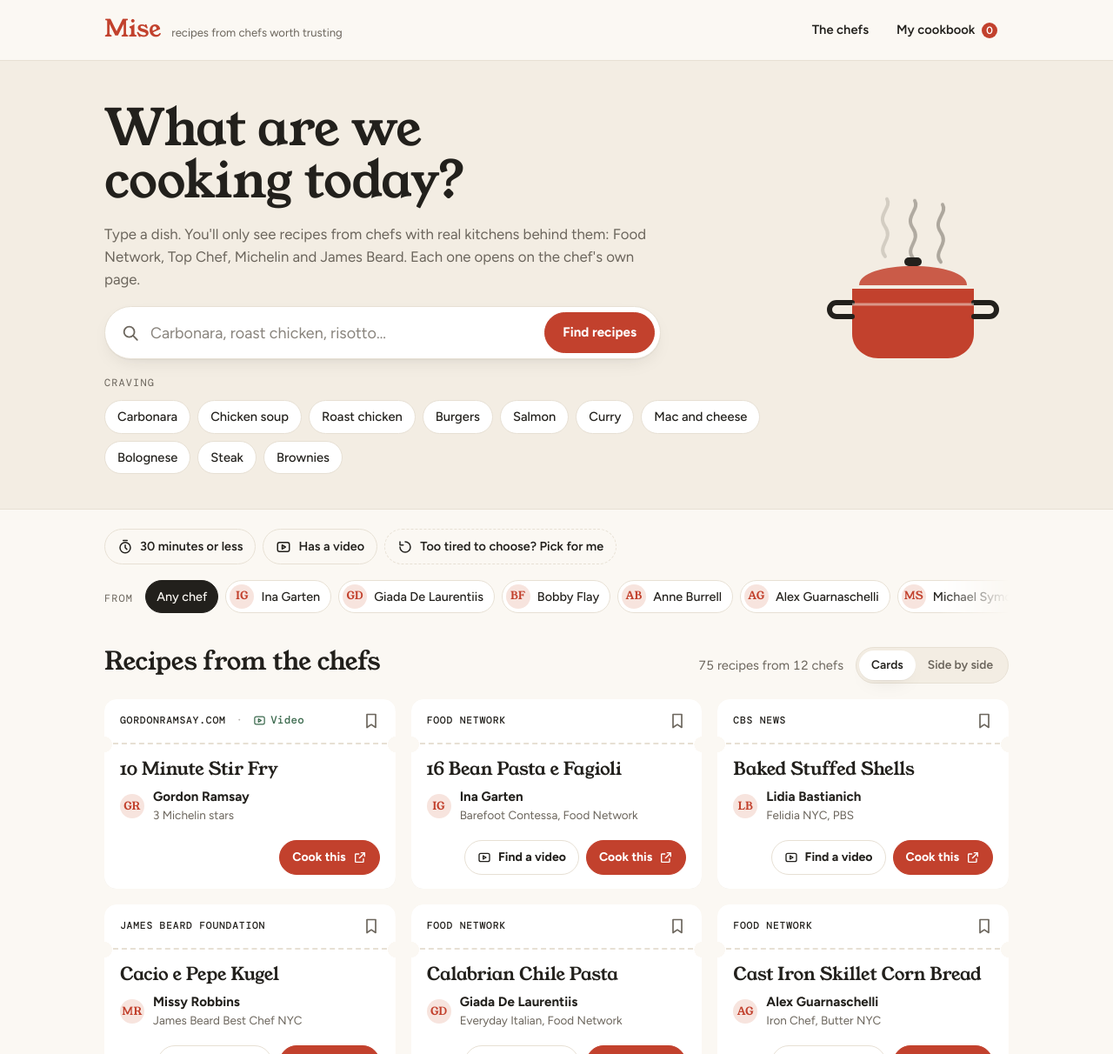
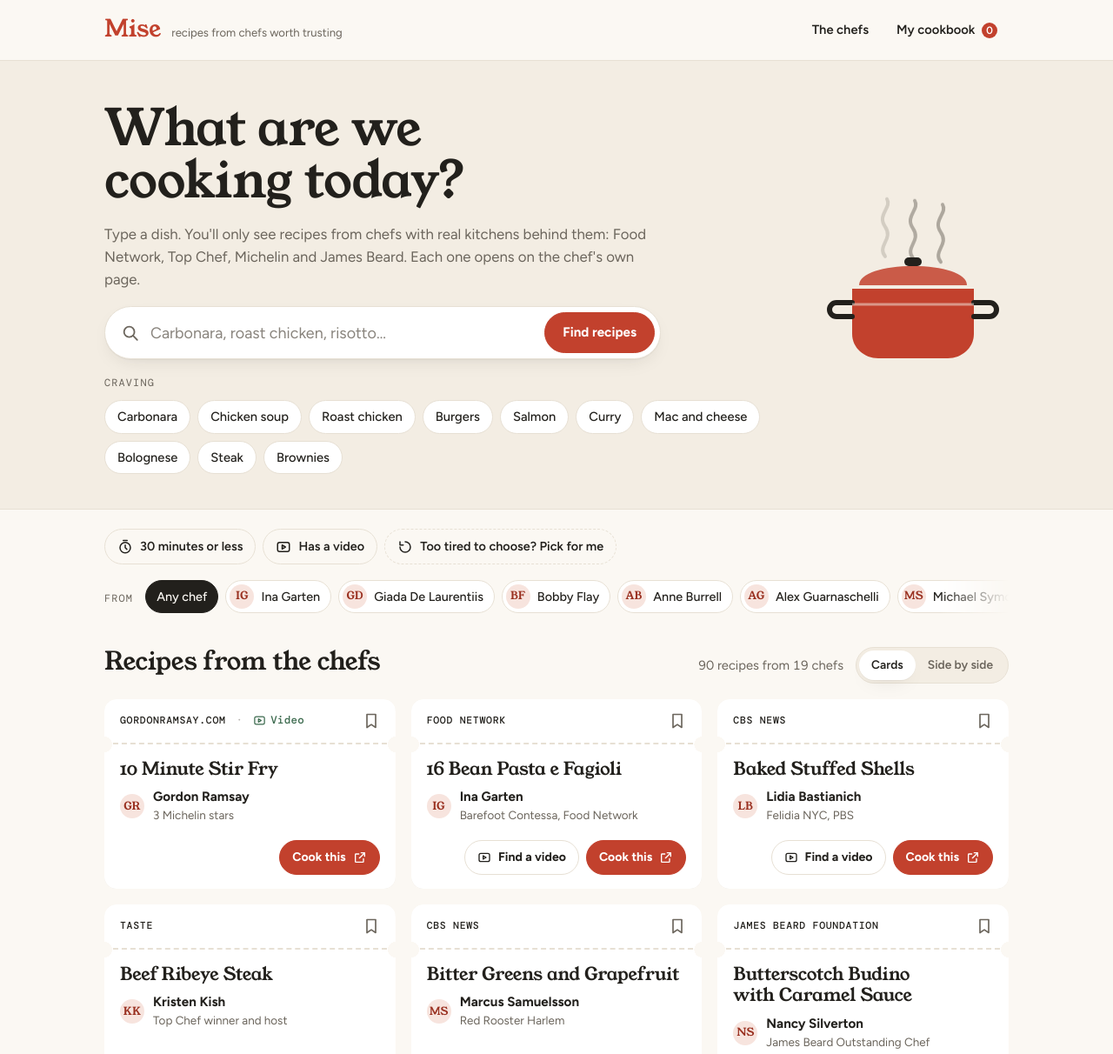
Before and after one commit to rhiannaferreira/Mise, a website built with Vite: page index.html in a window 1280 px wide. Shown: the top 1212 px of the page at 87% size. Built offline with nearby package versions, Linux system fonts and the light colour scheme.

Commit message:
Add seven more chefs and an accessibility pass
Jacques Pépin, Thomas Keller, José Andrés, Nancy Silverton, Marcus
Samuelsson, Kristen Kish and Richard Blais, with 15 hand-checked
recipes (90 total). Results count is now the only live region, / jumps
to search and Escape clears it, and monograms meet text contrast.
axe-core reports no violations in light or dark.

Co-Authored-By: Claude Opus 5.5 <noreply@anthropic.com>
Claude-Session: https://claude.ai/code/session_01ByUYPw68PUh4WqknyDAEDM

```diff
--- a/index.html
+++ b/index.html
@@ -40,7 +40,7 @@
           <form class="searchbar" id="searchForm" role="search">
             <label class="sr" for="q">Search a dish</label>
             <svg class="searchbar-icon" viewBox="0 0 24 24" aria-hidden="true"><circle cx="10.5" cy="10.5" r="6.5"/><path d="m15.5 15.5 5 5"/></svg>
-            <input id="q" name="q" type="search" placeholder="Carbonara, roast chicken, risotto…" autocomplete="off" enterkeyhint="search">
+            <input id="q" name="q" type="search" placeholder="Carbonara, roast chicken, risotto…" aria-keyshortcuts="/" autocomplete="off" enterkeyhint="search">
             <button type="submit" class="btn btn-tomato"><span class="btn-long">Find recipes</span><span class="btn-short">Find</span></button>
           </form>
           <div class="cravings" aria-label="Popular dishes">
@@ -83,11 +83,11 @@
       </div>
     </section>
 
-    <section class="shell results-wrap" id="results" aria-live="polite">
+    <section class="shell results-wrap" id="results" aria-labelledby="resultsTitle">
       <div class="results-head">
         <h2 id="resultsTitle">Recipes</h2>
         <div class="results-tools">
-          <p class="results-count" id="resultsCount"></p>
+          <p class="results-count" id="resultsCount" role="status" aria-live="polite"></p>
           <div class="viewswitch" id="viewSwitch" role="group" aria-label="How to show recipes">
             <button type="button" data-view="cards" aria-pressed="true">Cards</button>
             <button type="button" data-view="compare" aria-pressed="false">Side by side</button>
--- a/public/data/chefs.json
+++ b/public/data/chefs.json
@@ -6,8 +6,16 @@
   "about": "Hosted Barefoot Contessa on Food Network since 2002. Known for simple, reliable home cooking.",
   "kind": "tv",
   "sources": [
-   { "host": "www.foodnetwork.com", "pathPrefix": "/recipes/ina-garten/", "label": "Food Network" },
-   { "host": "barefootcontessa.com", "pathPrefix": "/recipes/", "label": "Barefoot Contessa" }
+   {
+    "host": "www.foodnetwork.com",
+    "pathPrefix": "/recipes/ina-garten/",
+    "label": "Food Network"
+   },
+   {
+    "host": "barefootcontessa.com",
+    "pathPrefix": "/recipes/",
+    "label": "Barefoot Contessa"
+   }
   ]
  },
  {
@@ -17,8 +25,16 @@
   "about": "Le Cordon Bleu Paris graduate. Hosted Everyday Italian and runs the Giadzy recipe site.",
   "kind": "tv",
   "sources": [
-   { "host": "www.foodnetwork.com", "pathPrefix": "/recipes/giada-de-laurentiis/", "label": "Food Network" },
-   { "host": "giadzy.com", "pathPrefix": "/recipes/", "label": "Giadzy" }
+   {
+    "host": "www.foodnetwork.com",
+    "pathPrefix": "/recipes/giada-de-laurentiis/",
+    "label": "Food Network"
+   },
+   {
+    "host": "giadzy.com",
+    "pathPrefix": "/recipes/",
+    "label": "Giadzy"
+   }
   ]
  },
  {
@@ -28,7 +44,11 @@
   "about": "Iron Chef and host of Beat Bobby Flay. Founded Mesa Grill in New York.",
   "kind": "tv",
   "sources": [
-   { "host": "www.foodnetwork.com", "pathPrefix": "/recipes/bobby-flay/", "label": "Food Network" }
+   {
+    "host": "www.foodnetwork.com",
+    "pathPrefix": "/recipes/bobby-flay/",
+    "label": "Food Network"
+   }
   ]
  },
  {
@@ -38,7 +58,11 @@
   "about": "Culinary Institute of America graduate. Hosted Secrets of a Restaurant Chef and Worst Cooks in America.",
   "kind": "tv",
   "sources": [
-   { "host": "www.foodnetwork.com", "pathPrefix": "/recipes/anne-burrell/", "label": "Food Network" }
+   {
+    "host": "www.foodnetwork.com",
+    "pathPrefix": "/recipes/anne-burrell/",
+    "label": "Food Network"
+   }
   ]
  },
  {
@@ -48,7 +72,11 @@
   "about": "Iron Chef and Chopped judge. Executive chef at Butter in New York.",
   "kind": "restaurant",
   "sources": [
-   { "host": "www.foodnetwork.com", "pathPrefix": "/recipes/alexandra-guarnaschelli/", "label": "Food Network" }
+   {
+    "host": "www.foodnetwork.com",
+    "pathPrefix": "/recipes/alexandra-guarnaschelli/",
+    "label": "Food Network"
+   }
   ]
  },
  {
@@ -58,7 +86,11 @@
   "about": "Iron Chef and James Beard Best Chef winner. Chef-owner of Lola in Cleveland.",
   "kind": "restaurant",
   "sources": [
-   { "host": "www.foodnetwork.com", "pathPrefix": "/recipes/michael-symon/", "label": "Food Network" }
+   {
+    "host": "www.foodnetwork.com",
+    "pathPrefix": "/recipes/michael-symon/",
+    "label": "Food Network"
+   }
   ]
  },
  {
@@ -68,8 +100,16 @@
   "about": "Chef-owner of Restaurant Gordon Ramsay in London, which holds three Michelin stars.",
   "kind": "restaurant",
   "sources": [
-   { "host": "www.gordonramsay.com", "pathPrefix": "/gr/recipes/", "label": "GordonRamsay.com" },
-   { "host": "www.gordonramsayrestaurants.com", "pathPrefix": "/recipes/", "label": "Gordon Ramsay Restaurants" }
+   {
+    "host": "www.gordonramsay.com",
+    "pathPrefix": "/gr/recipes/",
+    "label": "GordonRamsay.com"
+   },
+   {
+    "host": "www.gordonramsayrestaurants.com",
+    "pathPrefix": "/recipes/",
+    "label": "Gordon Ramsay Restaurants"
+   }
   ]
  },
  {
@@ -79,7 +119,11 @@
   "about": "Trained at London's River Café before The Naked Chef. Big on quick, fresh home cooking.",
   "kind": "tv",
   "sources": [
-   { "host": "www.jamieoliver.com", "pathPrefix": "/recipes/", "label": "JamieOliver.com" }
+   {
+    "host": "www.jamieoliver.com",
+    "pathPrefix": "/recipes/",
+    "label": "JamieOliver.com"
+   }
   ]
  },
  {
@@ -121,7 +165,11 @@
   "about": "Chef-owner of Felidia in New York and host of Lidia's Kitchen on PBS.",
   "kind": "tv",
   "sources": [
-   { "host": "lidiasitaly.com", "pathPrefix": "/recipes/", "label": "Lidia's Italy" }
+   {
+    "host": "lidiasitaly.com",
+    "pathPrefix": "/recipes/",
+    "label": "Lidia's Italy"
+   }
   ]
  },
  {
@@ -131,5 +179,67 @@
   "about": "Author of The Food Lab and longtime culinary director of Serious Eats. Explains the why behind each step.",
   "kind": "tv",
   "sources": []
+ },
+ {
+  "id": "pepin",
+  "name": "Jacques Pépin",
+  "credential": "PBS legend",
+  "about": "Cooked for three French heads of state, then taught America technique on PBS for decades. James Beard Lifetime Achievement winner.",
+  "kind": "tv",
+  "sources": []
+ },
+ {
+  "id": "keller",
+  "name": "Thomas Keller",
+  "credential": "3 Michelin stars, twice",
+  "about": "Chef of The French Laundry in Napa and Per Se in New York, both with three Michelin stars.",
+  "kind": "restaurant",
+  "sources": []
+ },
+ {
+  "id": "andres",
+  "name": "José Andrés",
+  "credential": "James Beard Outstanding Chef",
+  "about": "Brought Spanish tapas to America. Runs minibar in Washington, D.C. and founded World Central Kitchen.",
+  "kind": "restaurant",
+  "sources": []
+ },
+ {
+  "id": "silverton",
+  "name": "Nancy Silverton",
+  "credential": "James Beard Outstanding Chef",
+  "about": "Founded La Brea Bakery and co-owns Pizzeria and Osteria Mozza in Los Angeles.",
+  "kind": "restaurant",
+  "sources": []
+ },
+ {
+  "id": "samuelsson",
+  "name": "Marcus Samuelsson",
+  "credential": "Red Rooster Harlem",
+  "about": "Chef-owner of Red Rooster in Harlem. Won Top Chef Masters and judges on Chopped.",
+  "kind": "restaurant",
+  "sources": [
+   {
+    "host": "www.foodnetwork.com",
+    "pathPrefix": "/recipes/marcus-samuelsson/",
+    "label": "Food Network"
+   }
+  ]
+ },
+ {
+  "id": "kish",
+  "name": "Kristen Kish",
+  "credential": "Top Chef winner and host",
+  "about": "Won Top Chef season 10 and now hosts the show.",
+  "kind": "tv",
+  "sources": []
+ },
+ {
+  "id": "blais",
+  "name": "Richard Blais",
+  "credential": "Top Chef All-Stars winner",
+  "about": "Won Top Chef: All-Stars. Known for playful, science-minded cooking.",
+  "kind": "tv",
+  "sources": []
  }
 ]
--- a/public/data/recipes.json
+++ b/public/data/recipes.json
@@ -36,6 +36,43 @@
   "checkedAt": null
  },
  {
+  "url": "https://www.cbsnews.com/news/grilling-a-paella-feast",
+  "title": "Grilled Paella",
+  "chef": "andres",
+  "source": "CBS News",
+  "tags": [
+   "paella",
+   "rice",
+   "spanish",
+   "seafood"
+  ],
+  "totalMinutes": null,
+  "rating": null,
+  "ratingCount": null,
+  "hasVideo": null,
+  "origin": "hand-picked",
+  "checkedAt": null
+ },
+ {
+  "url": "https://joseandres.substack.com/p/tichis-gazpacho",
+  "title": "Tichi's Gazpacho",
+  "chef": "andres",
+  "source": "Longer Tables with José Andrés",
+  "tags": [
+   "soup",
+   "gazpacho",
+   "spanish",
+   "vegetarian",
+   "summer"
+  ],
+  "totalMinutes": null,
+  "rating": null,
+  "ratingCount": null,
+  "hasVideo": null,
+  "origin": "hand-picked",
+  "checkedAt": null
+ },
+ {
   "url": "https://foodnetwork.com/recipes/anne-burrell/pasta-bolognese-17329168",
   "title": "Pasta Bolognese",
   "chef": "anne",
@@ -63,6 +100,40 @@
    "pasta",
    "spaghetti",
    "carbonara"
+  ],
+  "totalMinutes": null,
+  "rating": null,
+  "ratingCount": null,
+  "hasVideo": null,
+  "origin": "hand-picked",
+  "checkedAt": null
+ },
+ {
+  "url": "https://www.cbsnews.com/news/the-dish-richard-blais-crab-cakes-with-brussels-sprouts-slaw",
+  "title": "Crab Cakes with Brussels Sprouts Slaw",
+  "chef": "blais",
+  "source": "CBS News",
+  "tags": [
+   "crab",
+   "seafood"
+  ],
+  "totalMinutes": null,
+  "rating": null,
+  "ratingCount": null,
+  "hasVideo": null,
+  "origin": "hand-picked",
+  "checkedAt": null
+ },
+ {
+  "url": "https://www.cbsnews.com/news/star-spangled-surf-n-turf-from-richard-blais",
+  "title": "Star-Spangled Surf and Turf",
+  "chef": "blais",
+  "source": "CBS News",
+  "tags": [
+   "steak",
+   "beef",
+   "seafood",
+   "grill"
   ],
   "totalMinutes": null,
   "rating": null,
@@ -798,6 +869,54 @@
   "checkedAt": null
  },
  {
+  "url": "https://www.masterclass.com/articles/thomas-kellers-perfect-oven-roasted-chicken",
+  "title": "Perfect Oven Roasted Chicken",
+  "chef": "keller",
+  "source": "MasterClass",
+  "tags": [
+   "chicken",
+   "roast"
+  ],
+  "totalMinutes": null,
+  "rating": null,
+  "ratingCount": null,
+  "hasVideo": null,
+  "origin": "hand-picked",
+  "checkedAt": null
+ },
+ {
+  "url": "https://goop.com/recipes/thomas-keller-roast-chicken/",
+  "title": "Roast Chicken (Poulet Rôti)",
+  "chef": "keller",
+  "source": "Goop",
+  "tags": [
+   "chicken",
+   "roast"
+  ],
+  "totalMinutes": null,
+  "rating": null,
+  "ratingCount": null,
+  "hasVideo": null,
+  "origin": "hand-picked",
+  "checkedAt": null
+ },
+ {
+  "url": "https://tastecooking.com/recipes/beef-ribeye-steak/",
+  "title": "Beef Ribeye Steak",
+  "chef": "kish",
+  "source": "TASTE",
+  "tags": [
+   "steak",
+   "beef"
+  ],
+  "totalMinutes": null,
+  "rating": null,
+  "ratingCount": null,
+  "hasVideo": null,
+  "origin": "hand-picked",
+  "checkedAt": null
+ },
+ {
   "url": "https://www.cbsnews.com/news/recipe-baked-stuffed-shells",
   "title": "Baked Stuffed Shells",
   "chef": "lidia",
@@ -942,6 +1061,58 @@
    "rigatoni",
    "spicy",
    "tomato"
+  ],
+  "totalMinutes": null,
+  "rating": null,
+  "ratingCount": null,
+  "hasVideo": null,
+  "origin": "hand-picked",
+  "checkedAt": null
+ },
+ {
+  "url": "https://www.pbs.org/wnet/americanmasters/jacques-pepin-makes-a-country-omelet/23411",
+  "title": "Country Omelet",
+  "chef": "pepin",
+  "source": "PBS American Masters",
+  "tags": [
+   "eggs",
+   "omelette",
+   "breakfast"
+  ],
+  "totalMinutes": null,
+  "rating": null,
+  "ratingCount": null,
+  "hasVideo": true,
+  "origin": "hand-picked",
+  "checkedAt": null
+ },
+ {
+  "url": "https://www.pbs.org/wnet/americanmasters/jacques-pepin-makes-a-seafood-omelet/23423",
+  "title": "Seafood Omelet",
+  "chef": "pepin",
+  "source": "PBS American Masters",
+  "tags": [
+   "eggs",
+   "omelette",
+   "seafood"
+  ],
+  "totalMinutes": null,
+  "rating": null,
+  "ratingCount": null,
+  "hasVideo": true,
+  "origin": "hand-picked",
+  "checkedAt": null
+ },
+ {
+  "url": "https://www.saveur.com/jacques-pepin-perfect-omelette",
+  "title": "The Perfect French Omelette",
+  "chef": "pepin",
+  "source": "Saveur",
+  "tags": [
+   "eggs",
+   "omelette",
+   "breakfast",
+   "quick"
   ],
   "totalMinutes": null,
   "rating": null,
@@ -1176,6 +1347,92 @@
   "checkedAt": null
  },
  {
+  "url": "https://www.cbsnews.com/news/recipe-bitter-greens-and-grapefruit-marcus-samuelsson",
+  "title": "Bitter Greens and Grapefruit",
+  "chef": "samuelsson",
+  "source": "CBS News",
+  "tags": [
+   "salad",
+   "vegetarian"
+  ],
+  "totalMinutes": null,
+  "rating": null,
+  "ratingCount": null,
+  "hasVideo": null,
+  "origin": "hand-picked",
+  "checkedAt": null
+ },
+ {
+  "url": "https://wtop.com/lifestyle/2026/02/marcus-samuelsson-shares-a-comfort-food-recipe-for-oxtail-pepperpot-with-dumplings/",
+  "title": "Oxtail Pepperpot with Dumplings",
+  "chef": "samuelsson",
+  "source": "WTOP",
+  "tags": [
+   "beef",
+   "stew",
+   "soup",
+   "comfort"
+  ],
+  "totalMinutes": null,
+  "rating": null,
+  "ratingCount": null,
+  "hasVideo": null,
+  "origin": "hand-picked",
+  "checkedAt": null
+ },
+ {
+  "url": "https://abcnews.go.com/food/story/marcus-samuelsson-shares-shrimp-grits-recipe-cookbook-73851183",
+  "title": "Shrimp and Grits",
+  "chef": "samuelsson",
+  "source": "ABC News",
+  "tags": [
+   "shrimp",
+   "seafood",
+   "grits",
+   "southern"
+  ],
+  "totalMinutes": null,
+  "rating": null,
+  "ratingCount": null,
+  "hasVideo": null,
+  "origin": "hand-picked",
+  "checkedAt": null
+ },
+ {
+  "url": "https://archive.jamesbeard.org/recipes/butterscotch-budino-with-caramel-sauce-and-rosemary-pine-nut-cookies",
+  "title": "Butterscotch Budino with Caramel Sauce",
+  "chef": "silverton",
+  "source": "James Beard Foundation",
+  "tags": [
+   "dessert",
+   "pudding",
+   "butterscotch"
+  ],
+  "totalMinutes": null,
+  "rating": null,
+  "ratingCount": null,
+  "hasVideo": null,
+  "origin": "hand-picked",
+  "checkedAt": null
+ },
+ {
+  "url": "https://www.oprah.com/food/nancys-pizza-dough",
+  "title": "Nancy's Pizza Dough",
+  "chef": "silverton",
+  "source": "Oprah.com",
+  "tags": [
+   "pizza",
+   "dough",
+   "baking"
+  ],
+  "totalMinutes": null,
+  "rating": null,
+  "ratingCount": null,
+  "hasVideo": null,
+  "origin": "hand-picked",
+  "checkedAt": null
+ },
+ {
   "url": "https://www.foodnetwork.com/recipes/michael-symon/chicken-and-pork-souvlaki-11436678",
   "title": "Chicken and Pork Souvlaki",
   "chef": "symon",
--- a/src/styles.css
+++ b/src/styles.css
@@ -11,6 +11,7 @@
   --tomato: #c2412d;
   --tomato-ink: #ffffff;
   --tomato-soft: #f7e4de;
+  --tomato-text: #9a3121;  /* tomato dark enough for small text on soft tomato */
   --basil: #3d6b4f;
   --basil-soft: #e2eee5;
   --oil: #a87a1e;
@@ -26,14 +27,14 @@
 @media (prefers-color-scheme: dark) {
   :root:not([data-theme="light"]) {
     --bg: #171513; --bg-deep: #1e1b18; --card: #221f1b; --ink: #f2ede4; --muted: #a79f93; --line: #36312b;
-    --tomato: #ef7259; --tomato-ink: #1a0f0c; --tomato-soft: #3a221c; --basil: #8cc5a0; --basil-soft: #1e2e24; --oil: #e2b85a;
+    --tomato: #ef7259; --tomato-ink: #1a0f0c; --tomato-soft: #3a221c; --tomato-text: #ef7259; --basil: #8cc5a0; --basil-soft: #1e2e24; --oil: #e2b85a;
     --shadow: 0 1px 0 rgba(0, 0, 0, .3), 0 10px 28px -14px rgba(0, 0, 0, .7);
     color-scheme: dark;
   }
 }
 :root[data-theme="dark"] {
   --bg: #171513; --bg-deep: #1e1b18; --card: #221f1b; --ink: #f2ede4; --muted: #a79f93; --line: #36312b;
-  --tomato: #ef7259; --tomato-ink: #1a0f0c; --tomato-soft: #3a221c; --basil: #8cc5a0; --basil-soft: #1e2e24; --oil: #e2b85a;
+  --tomato: #ef7259; --tomato-ink: #1a0f0c; --tomato-soft: #3a221c; --tomato-text: #ef7259; --basil: #8cc5a0; --basil-soft: #1e2e24; --oil: #e2b85a;
   --shadow: 0 1px 0 rgba(0, 0, 0, .3), 0 10px 28px -14px rgba(0, 0, 0, .7);
   color-scheme: dark;
 }
@@ -183,7 +184,7 @@ button { font: inherit; color: inherit; }
 /* Embroidered-coat monogram */
 .mono {
   display: inline-grid; place-items: center; width: 28px; height: 28px; border-radius: 50%; flex-shrink: 0;
-  background: var(--tomato-soft); color: var(--tomato); font-family: var(--display); font-size: .78rem; letter-spacing: .02em;
+  background: var(--tomato-soft); color: var(--tomato-text); font-family: var(--display); font-size: .78rem; letter-spacing: .02em;
 }
 .mono.big { width: 52px; height: 52px; font-size: 1.15rem; box-shadow: inset 0 0 0 2px var(--card), inset 0 0 0 3px var(--tomato-soft); }
 
```
Also changed, not shown: src/main.js (+8 -0 lines).
